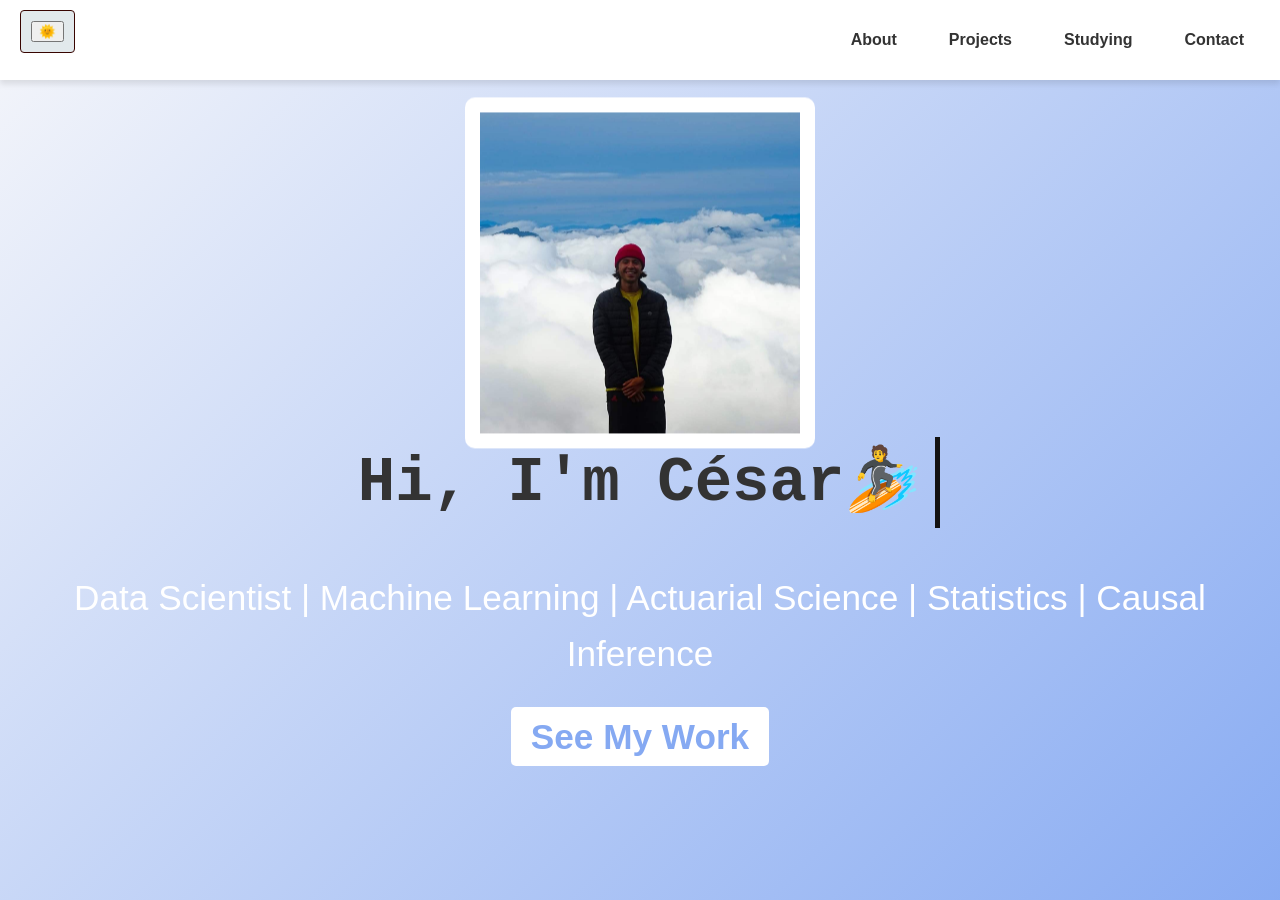
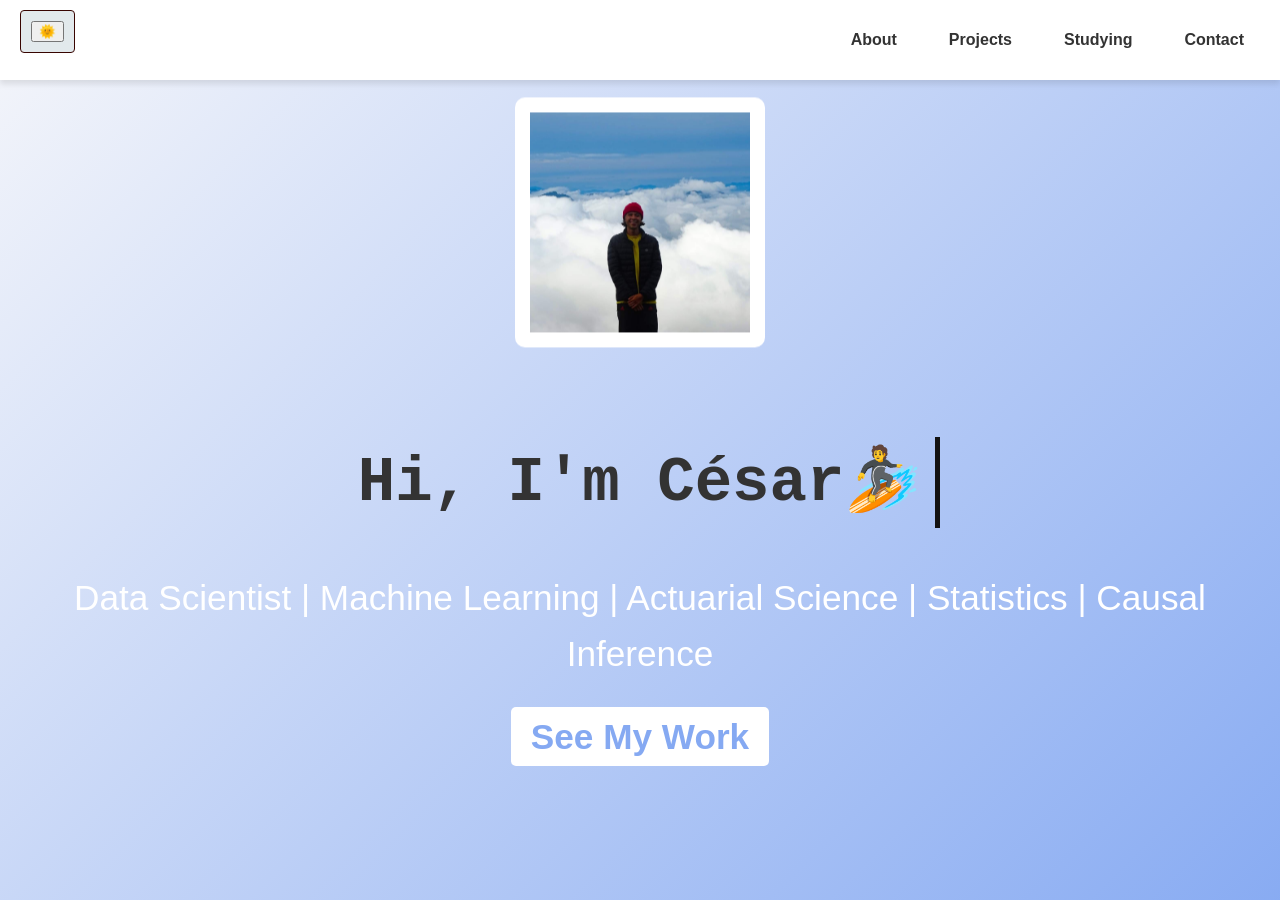
Before and after one commit to Cesarriosd/cesarios, a Jekyll site: the page built from README.md, in a window 1280 px wide and 900 px high. Built offline with Jekyll 4.4.1, drawn with Linux system fonts in a browser that asks for light colours; our own code applies the rules of GitHub Pages for plain Markdown files.

Commit message:
modify view

```diff
--- a/_layouts/default.html
+++ b/_layouts/default.html
@@ -87,8 +87,8 @@ cd<!DOCTYPE html>
             transform: translateX(-50%);
             animation: move-up-down 2s infinite alternate;
 
-            width: 50%; /* Sets the width to 100% of the parent container */
-            max-width: 350px; /* Limits the maximum width */
+            width: 40%; /* Sets the width to 100% of the parent container */
+            max-width: 250px; /* Limits the maximum width */
             height: auto; /* Maintains the aspect ratio */
             margin-bottom: 20px;
             border-radius: 10px; /* Optional: Add border radius for rounded corners */
```
